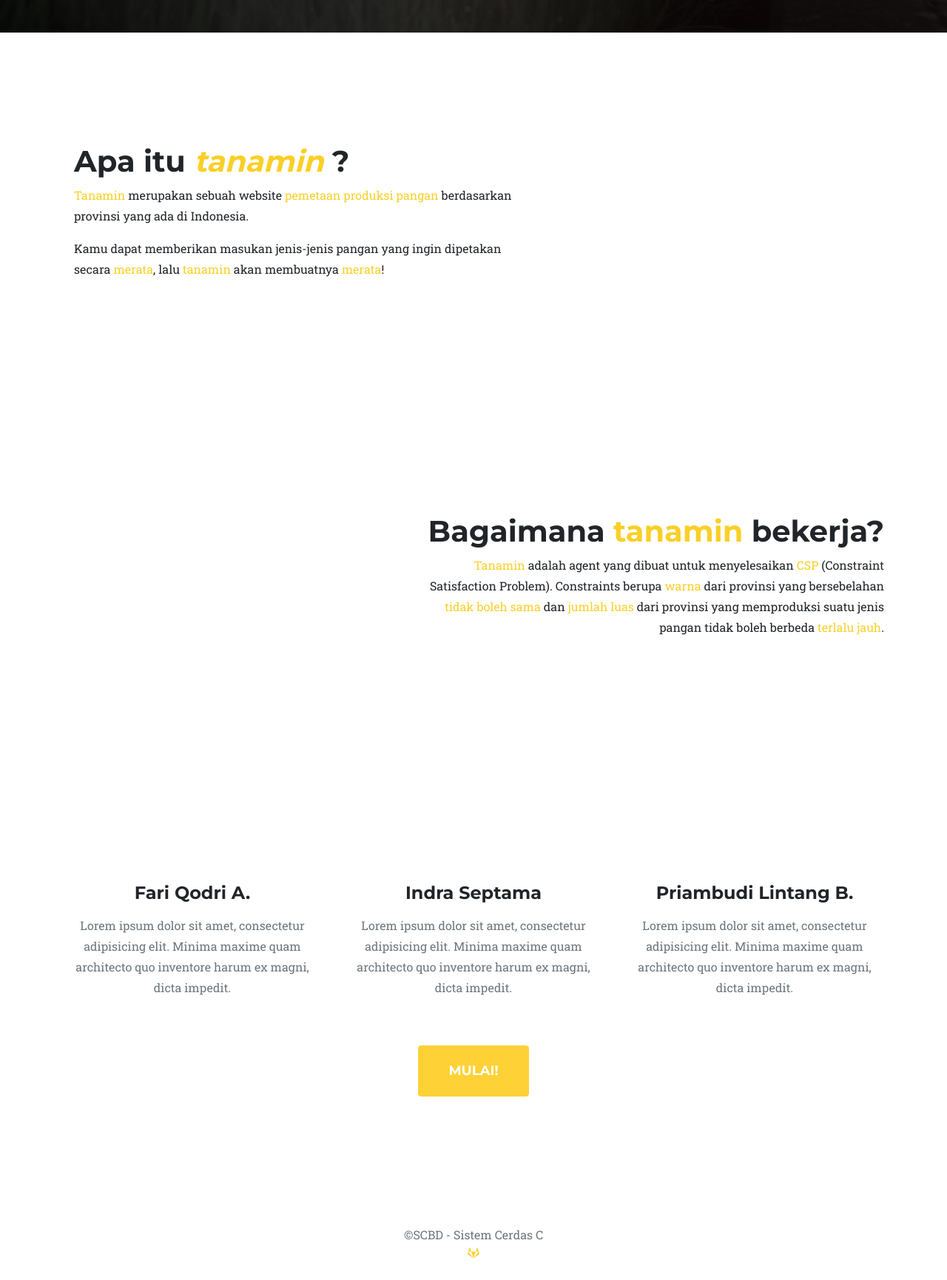
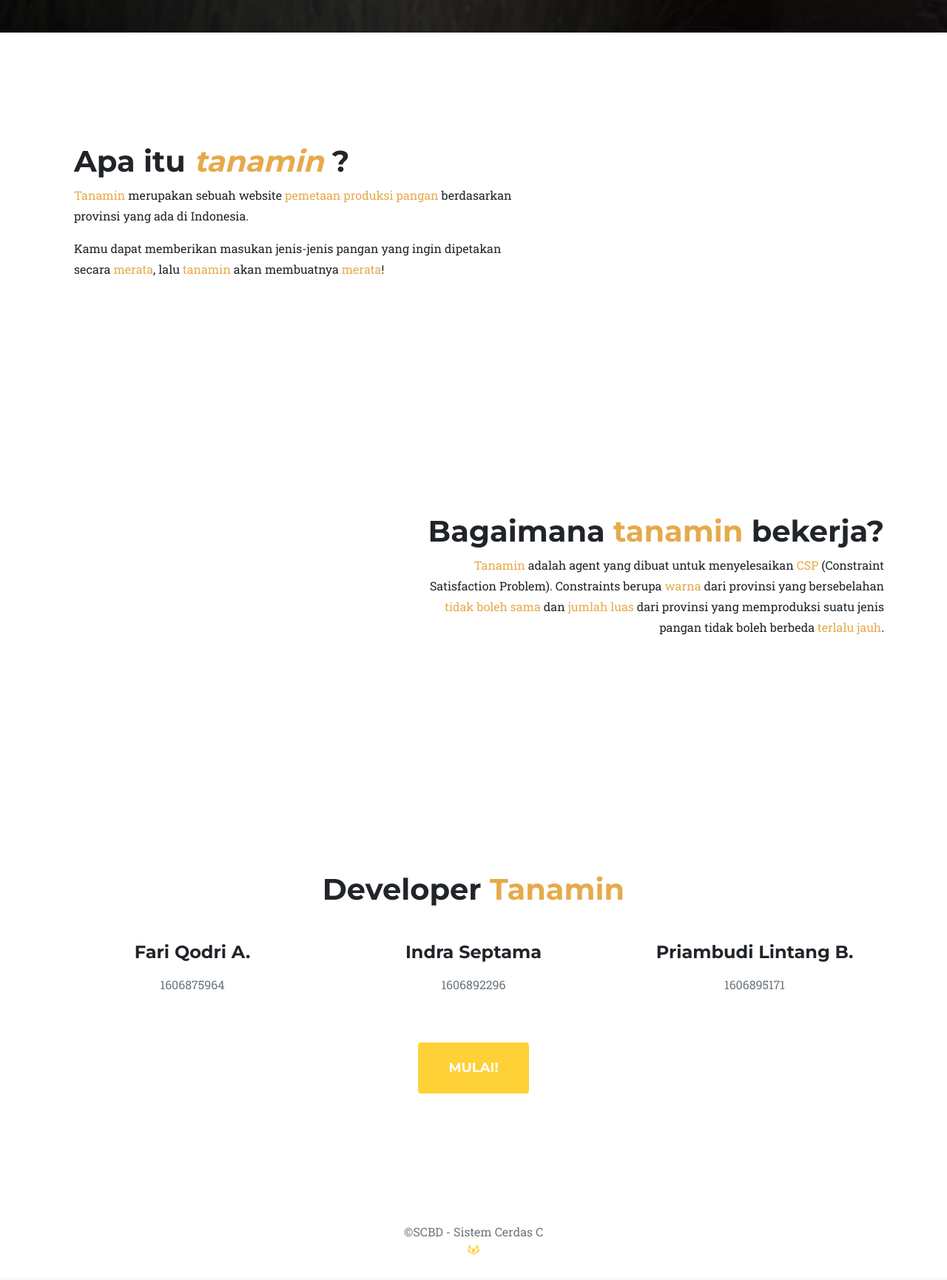
Before and after one commit to fariqodri/tanamin, a Django app: page / in a window 1280 px wide. Shown: the part 650-2380 px from the top of the page at 74% size. After the commit the page ends 2347 px from the top, so only its background shows below. Run offline with Django 3.2, Linux system fonts and the light colour scheme; parts of the project's set-up code (start-up, migrations or seed data) failed here and were passed over; some libraries are stand-ins or nearby versions; some web fonts are replaced.

Commit message:
refurbished

```diff
--- a/home/static/css/agency.css
+++ b/home/static/css/agency.css
@@ -171,6 +171,17 @@
     font-size: 1.25em;
     padding: 12px 0;
   }
+}
+.no-js #loader { display: none;  }
+.js #loader { display: block; position: absolute; left: 100px; top: 0; }
+.se-pre-con {
+	position: fixed;
+	left: 0px;
+	top: 0px;
+	width: 100%;
+	height: 100%;
+  z-index: 9999;
+  background: url("../img/Preloader_3.gif") center no-repeat #fff;
 }
 
 header.masthead {
--- a/home/static/js/geochart.js
+++ b/home/static/js/geochart.js
@@ -3,6 +3,7 @@
     'packages': ['geochart']
     });
     $("form").submit(event => {
+        $(".se-pre-con").fadeIn("slow");
         const r = $("#tanaman").val().split("_")
         const sliced = r.slice(1);
         const plants = ["padi", "jagung", "tebu", "kopi",
@@ -129,6 +130,7 @@
 
     var options = {
         region: 'ID',
+        legend: 'none',
         displayMode: 'regions',
         resolution: 'provinces',
         colorAxis: {
--- a/home/templates/landing.html
+++ b/home/templates/landing.html
@@ -11,11 +11,14 @@
 <link href="{% static 'css/agency.css' %}" rel="stylesheet">
 <style>
   .text-biasa {
-    color:#FACF26;
+    color:rgb(230, 170, 75);
   }
   .text-biasa .text-tanamin{
     font-family: 'Droid Serif', -apple-system, BlinkMacSystemFont, 'Segoe UI', Roboto, 'Helvetica Neue', Arial, sans-serif, 'Apple Color Emoji', 'Segoe UI Emoji', 'Segoe UI Symbol', 'Noto Color Emoji';
   }
+  .halaman .container{
+    top: 40%;
+}
 
 </style>
 {% endblock %}
@@ -25,14 +28,14 @@
       <header class="masthead">
         <div class="container">
           <div class="intro-text">
-            <div class="intro-heading text-uppercase">tanamin</div>
-            <a class="btn btn-primary btn-xl text-uppercase js-scroll-trigger" href="#apa">Pelajari</a>
+            <div class="hh intro-heading text-uppercase">tanamin</div>
+            <a class="hh btn btn-primary btn-xl text-uppercase js-scroll-trigger" href="#apa">Pelajari</a>
           </div>
         </div>
       </header>
 
 
-      <section id="apa">
+      <section id="apa" class="halaman">
         <div class="container">
             <div class="col-md-7">
                 <h1>Apa itu <em class="text-biasa text-tanamin">tanamin</em> ?</h1>
@@ -44,7 +47,8 @@
         </div>
       </section>
 
-      <section id="bagaimana">
+      <section id="bagaimana" class="halaman">
+          <div class="se-pre-con"></div>
           <div class="container">
             <div class="row">
                 <div class="col-md-5">
@@ -61,20 +65,22 @@
 
 
       <!-- Services -->
-      <section id="tim">
+      <section id="tim" class="halaman">
         <div class="container">
+          <h1 class="text-center profil">Developer <span class="text-biasa text-tanamin">Tanamin</span></h1>
+          <br>
           <div class="row text-center">
-            <div class="col-md-4">
+            <div class="col-md-4 profil">
               <h4 class="service-heading">Fari Qodri A.</h4>
-              <p class="text-muted">Lorem ipsum dolor sit amet, consectetur adipisicing elit. Minima maxime quam architecto quo inventore harum ex magni, dicta impedit.</p>
+              <p class="text-muted">1606875964</p>
             </div>
-            <div class="col-md-4">
+            <div class="col-md-4 profil">
               <h4 class="service-heading">Indra Septama</h4>
-              <p class="text-muted">Lorem ipsum dolor sit amet, consectetur adipisicing elit. Minima maxime quam architecto quo inventore harum ex magni, dicta impedit.</p>
+              <p class="text-muted">1606892296</p>
             </div>
-            <div class="col-md-4">
+            <div class="col-md-4 profil">
               <h4 class="service-heading">Priambudi Lintang B.</h4>
-              <p class="text-muted">Lorem ipsum dolor sit amet, consectetur adipisicing elit. Minima maxime quam architecto quo inventore harum ex magni, dicta impedit.</p>
+              <p class="text-muted">1606895171</p>
             </div>
           </div>
         </div>
@@ -94,4 +100,39 @@
 
 <!-- Custom scripts for this template -->
 <script src="{% static 'js/agency.js' %}"></script>
+<script src="http://ajax.googleapis.com/ajax/libs/jquery/1.5.2/jquery.min.js"></script>
+<script src="http://cdnjs.cloudflare.com/ajax/libs/modernizr/2.8.2/modernizr.js"></script>
+<script src="https://unpkg.com/scrollreveal@4"></script>
+<script>
+  var slideLeft = {
+    distance: '150%',
+    origin: 'right',
+    reset: true,
+    duration: 2000,
+    opacity: null
+  };
+
+  var slideRight = {
+    distance: '150%',
+    origin: 'left',
+    useDelay: 'onload',
+    reset: true,
+    duration: 2000,
+    opacity: null
+  };
+
+  var slideUp = {
+    useDelay: 'onload',
+    reset: true,
+    duration: 2000,
+    interval: 500,
+    opacity: 0
+  };
+$(window).load(function() {
+  $(".se-pre-con").fadeOut("slow");
+});
+ScrollReveal().reveal('#apa', slideRight);
+ScrollReveal().reveal('#bagaimana', slideLeft);
+ScrollReveal().reveal('.profil', slideUp);
+</script>
 {% endblock %}
--- a/templates/base.html
+++ b/templates/base.html
@@ -1,3 +1,4 @@
+{% load static %}
 <!DOCTYPE html>
 <html lang="en">
 <head>
@@ -8,7 +9,6 @@
   <title>tanamin</title>
   <link rel="stylesheet" href="https://maxcdn.bootstrapcdn.com/bootstrap/4.0.0/css/bootstrap.min.css" integrity="sha384-Gn5384xqQ1aoWXA+058RXPxPg6fy4IWvTNh0E263XmFcJlSAwiGgFAW/dAiS6JXm" crossorigin="anonymous">
   <link rel="stylesheet" href="https://cdnjs.cloudflare.com/ajax/libs/font-awesome/4.7.0/css/font-awesome.min.css">
-
 
   <script src="https://code.jquery.com/jquery-3.3.1.slim.min.js" integrity="sha384-q8i/X+965DzO0rT7abK41JStQIAqVgRVzpbzo5smXKp4YfRvH+8abtTE1Pi6jizo" crossorigin="anonymous"></script>
   <script src="https://cdnjs.cloudflare.com/ajax/libs/popper.js/1.14.3/umd/popper.min.js" integrity="sha384-ZMP7rVo3mIykV+2+9J3UJ46jBk0WLaUAdn689aCwoqbBJiSnjAK/l8WvCWPIPm49" crossorigin="anonymous"></script>
```
Also changed, not shown: home/static/css/tanamin.css (+1 -9 lines), home/templates/index.html (+10 -1 lines), home/static/img/Preloader_3.gif (added).
